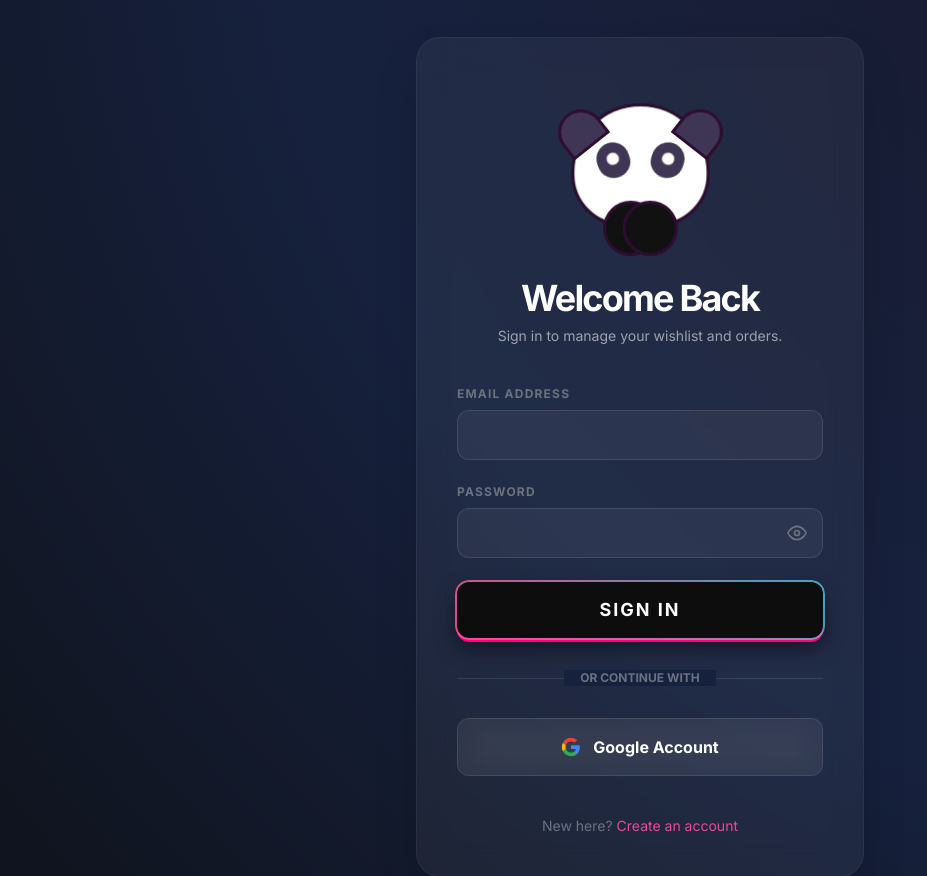
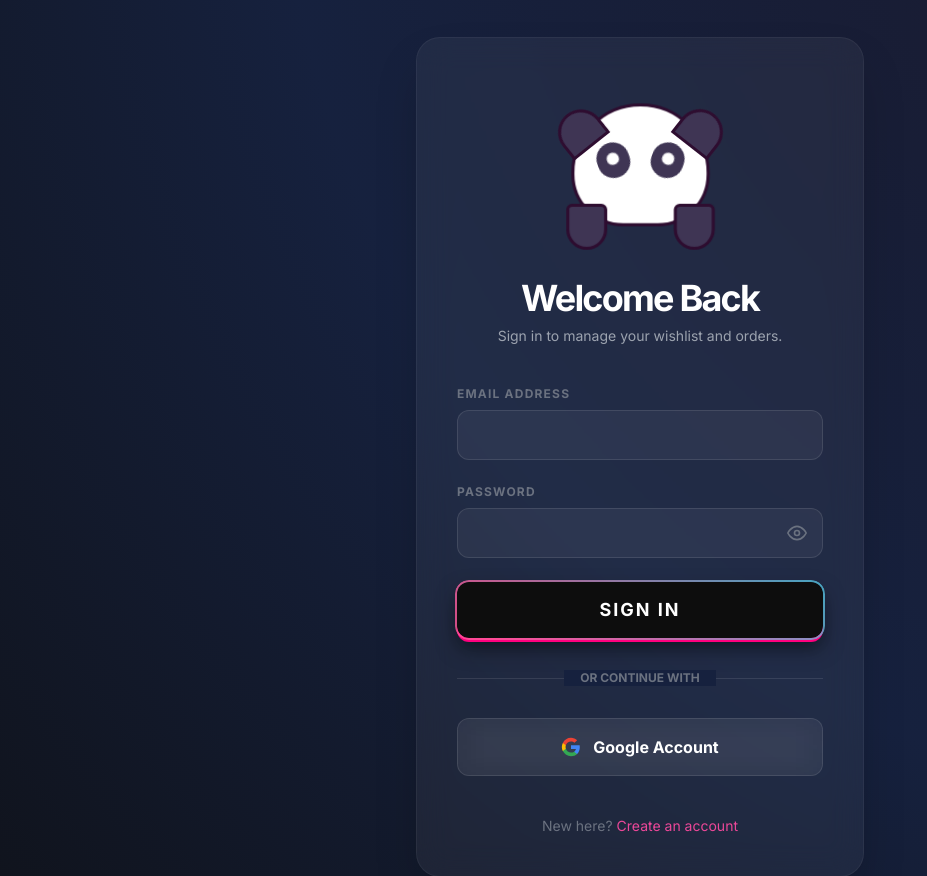
Before and after one commit to vishnutmv/sowarna_sarees, a Flask app: page /login in a window 1280 px wide. Shown: the part 189-1065 px from the top of the page, without its empty margins (0-927 px from the left). Run offline with Flask 3, Linux system fonts and the light colour scheme; some libraries are stand-ins or nearby versions.

Commit message:
newer fix

```diff
--- a/templates/layout.html
+++ b/templates/layout.html
@@ -205,66 +205,57 @@
             animation: panda-blink 5s infinite;
         }
 
-        .hand-l, .hand-r {
-            background-color: #3f3554;
-            height: 45px;
-            width: 40px;
-            border: 3px solid #2e0d30;
-            border-radius: 10px 10px 35px 35px;
-            transition: all 0.5s cubic-bezier(0.68, -0.55, 0.265, 1.55);
-            position: absolute;
-            top: 100px;
-            z-index: 20;
-        }
-        .hand-l { left: -10px; transform-origin: top right; }
-        .hand-r { right: -10px; transform-origin: top left; }
+ .hand-l,
+.hand-r {
 
-        /* Privacy Animation */
-       .hand-l,
-.hand-r {
+    background-color: #3f3554;
+
+    height: 45px;
+    width: 40px;
+
+    border: 3px solid #2e0d30;
+
+    border-radius: 10px 10px 35px 35px;
 
     position: absolute;
 
-    width: 54px;
-    height: 54px;
+    top: 95px;
 
-    background: #111;
-
-    border-radius: 50%;
-
-    top: 92px;
+    z-index: 20;
 
     transition:
-        transform 0.45s cubic-bezier(0.22, 1, 0.36, 1),
-        left 0.45s ease,
-        right 0.45s ease;
+        transform 0.45s cubic-bezier(0.22, 1, 0.36, 1);
 }
 
-/* Left Hand */
+/* LEFT HAND */
 .hand-l {
 
-    left: 28px;
+    left: -8px;
+
+    transform-origin: top right;
 }
 
-/* Right Hand */
+/* RIGHT HAND */
 .hand-r {
 
-    right: 28px;
+    right: -8px;
+
+    transform-origin: top left;
 }
 
 /* COVER EYES */
 .hand-l.covering {
 
     transform:
-        translate(22px, -28px)
-        rotate(-145deg);
+        translate(34px, -38px)
+        rotate(-125deg);
 }
 
 .hand-r.covering {
 
     transform:
-        translate(-22px, -28px)
-        rotate(-145deg);
+        translate(-34px, -38px)
+        rotate(125deg);
 }
 
         @keyframes panda-breathe {
```
